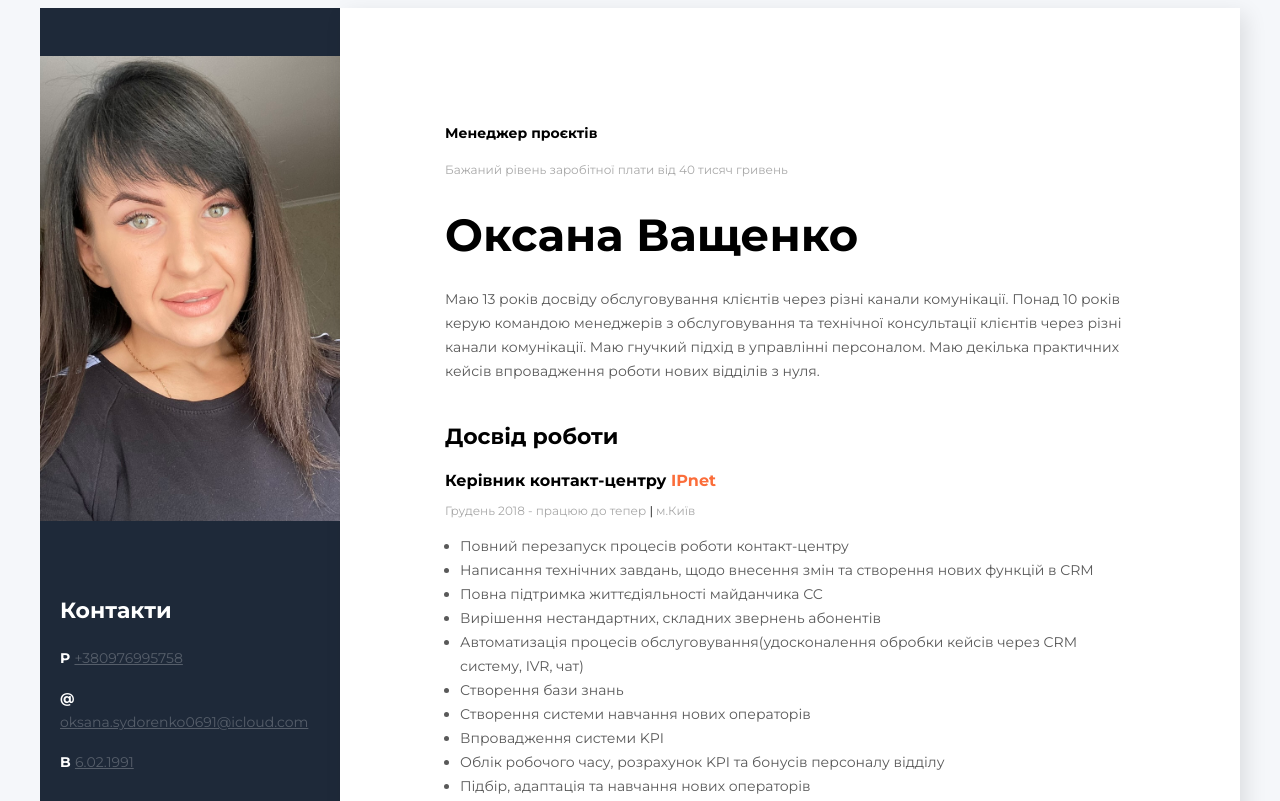
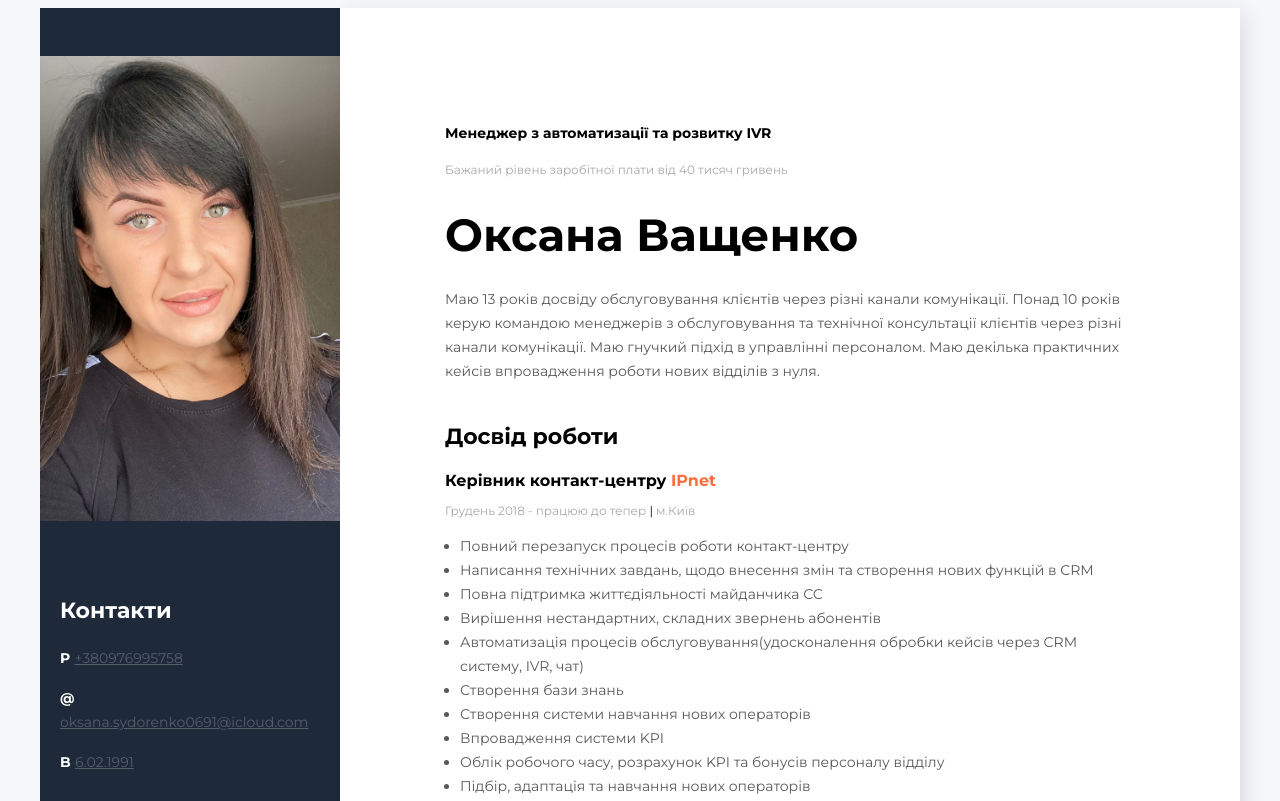
Before and after one commit to OVashchenko91/rezume, a website: page index.html in a window 1280 px wide. Shown: the top 801 px of the page. Drawn offline with Linux system fonts and the light colour scheme.

Commit message:
Update index.html

```diff
--- a/index.html
+++ b/index.html
@@ -17,7 +17,7 @@
     <div class="main-content">
         <!--about user-->
         <div class="about">
-            <h2 class="about-pisition">Менеджер проєктів</h2>
+            <h2 class="about-pisition">Менеджер з автоматизації та розвитку IVR</h2>
             <p class="period">Бажаний рівень заробітної плати від 40 тисяч гривень</p>
             <h1 class="about-name">Оксана Ващенко</h1>
 
```
